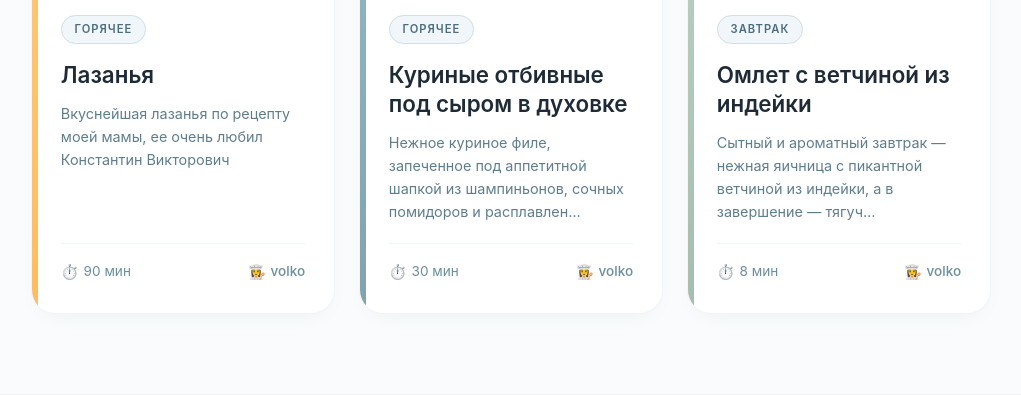
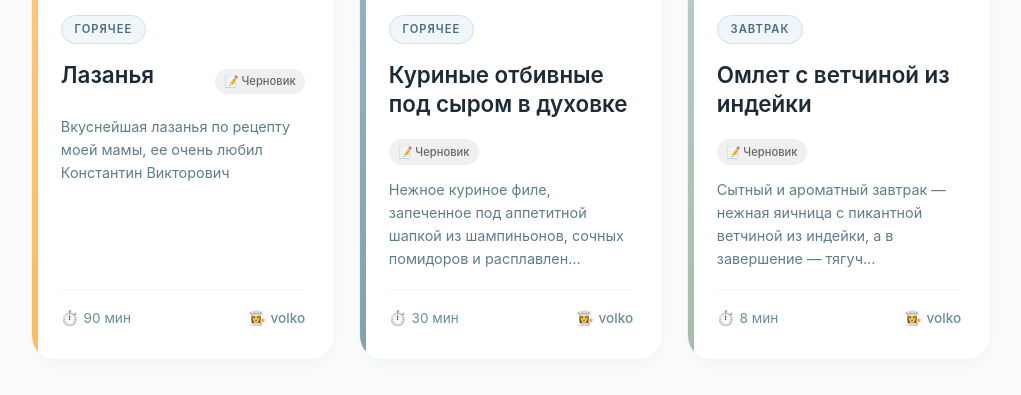
Before and after one commit to dianaLoki/CookBook, a Django app: page /users/profile/volko/ in a window 1280 px wide. Shown: the part 670-1065 px from the top of the page, without its empty margins (129-1150 px from the left). Run offline with Django 5.2, Linux system fonts and the light colour scheme; a user stored in the database is signed in; data comes from the database, SQL or seed files in the repository.

Commit message:
Add recipe moderation system: status field, filter published recipes, show status in profile, prevent editing published recipes without re-moderation

```diff
--- a/cookbook_project/settings.py
+++ b/cookbook_project/settings.py
@@ -56,7 +56,7 @@ MIDDLEWARE = [
     'django.middleware.clickjacking.XFrameOptionsMiddleware',
 ]
 
-ROOT_URLCONF = 'cookbook_project.urls'  #cookbook_project.urls'
+ROOT_URLCONF = 'cookbook_project.urls'
 
 TEMPLATES = [
     {
--- a/recipes/models.py
+++ b/recipes/models.py
@@ -20,6 +20,22 @@ class Recipe(models.Model):
         ('medium', 'Средний'),
         ('hard', 'Сложный'),
     ]
+
+    STATUS_CHOICES = [
+        ('draft', 'Черновик'),
+        ('moderation', 'На модерации'),
+        ('published', 'Опубликован'),
+        ('rejected', 'Отклонён'),
+    ]
+
+    status = models.CharField(
+        max_length=10,
+        choices=STATUS_CHOICES,
+        default='draft'
+    )
+
+    moderation_comment = models.TextField(blank=True, help_text="Причина отклонения (для администратора)")
+
     name = models.CharField(max_length=100)
     description = models.TextField()
     steps = models.TextField()
@@ -51,7 +67,7 @@ class Recipe(models.Model):
     image = models.ImageField(
         upload_to='recipes/img/%Y/%m/%d/',
         null=True,
-        blank=True
+        blank=False
     )
 
     class Meta:
--- a/recipes/urls.py
+++ b/recipes/urls.py
@@ -5,10 +5,9 @@ app_name = 'recipes'
 
 urlpatterns = [
     path('index', views.IndexView.as_view(), name='index'),
-    path('search/', views.SearchResultsView.as_view(), name='search'),  # ← первым
+    path('search/', views.SearchResultsView.as_view(), name='search'),
     path('favorites', views.FavoritesListView.as_view(), name='favorites'),
     path('recipe/<int:recipe_id>/', views.DetailRecipeView.as_view(), name='recipe_detail'),
-    path('category/<int:category_id>/', views.recipe_by_category, name='recipe_by_category'),
     path('add_recipe', views.AddRecipe.as_view(), name='add_recipe'),
     path('recipe_list', views.RecipesListView.as_view(), name='recipe_list'),
     path('recipe/<int:pk>/edit/', views.UpdateRecipeView.as_view(), name='recipe_edit'),
--- a/users/static/users/css/profile.css
+++ b/users/static/users/css/profile.css
@@ -278,3 +278,49 @@
         justify-content: center;
     }
 }
+
+/* ========== СТАТУСЫ РЕЦЕПТОВ ========== */
+.recipe-header {
+    display: flex;
+    justify-content: space-between;
+    align-items: center;
+    flex-wrap: wrap;
+    gap: 0.5rem;
+    margin-bottom: 0.8rem;
+}
+
+.recipe-header h3 {
+    margin: 0;
+    font-size: 1.4rem;
+    font-weight: 600;
+    line-height: 1.3;
+}
+
+.recipe-status {
+    display: inline-block;
+    padding: 0.2rem 0.6rem;
+    border-radius: 20px;
+    font-size: 0.7rem;
+    font-weight: 500;
+    white-space: nowrap;
+}
+
+.status-draft {
+    background: #f0f0f0;
+    color: #666;
+}
+
+.status-moderation {
+    background: #fff3e0;
+    color: #cc7f2a;
+}
+
+.status-published {
+    background: #e0f5e8;
+    color: #2c7a4d;
+}
+
+.status-rejected {
+    background: #ffe6e6;
+    color: #d44c4c;
+}
--- a/users/templates/users/profile.html
+++ b/users/templates/users/profile.html
@@ -59,7 +59,18 @@
                             <img src="{{ recipe.image.url }}" alt="{{ recipe.name }}" class="recipe-image">
                         {% endif %}
                         <span class="recipe-category">{{ recipe.category.name }}</span>
+
+                        <div class="recipe-header">
                             <h3><a href="{% url 'recipes:recipe_detail' recipe.id %}">{{ recipe.name }}</a></h3>
+                            <span class="recipe-status status-{{ recipe.status }}">
+                                {% if recipe.status == 'draft' %}📝 Черновик
+                                {% elif recipe.status == 'moderation' %}⏳ На модерации
+                                {% elif recipe.status == 'published' %}✅ Опубликован
+                                {% elif recipe.status == 'rejected' %}❌ Отклонён
+                                {% endif %}
+                            </span>
+                        </div>
+
                         <p class="recipe-description">{{ recipe.description|truncatechars:100 }}</p>
                         <div class="recipe-footer">
                             <span class="recipe-time">{{ recipe.duration }} мин</span>
@@ -68,6 +79,7 @@
                     </div>
                 {% endfor %}
             </div>
+
             <!-- Пагинация в профиле -->
             {% if recipes.has_other_pages %}
                 <div class="pagination">
--- a/users/urls.py
+++ b/users/urls.py
@@ -1,6 +1,6 @@
 from django.urls import path
 from django.contrib.auth.views import LogoutView, PasswordChangeView, PasswordChangeDoneView
-from users.views import LoginView, RegisterUser, LoginUser, ProfileEditView, ProfileView  # Явный импорт конкретных классов
+from users.views import LoginUser, RegisterUser, ProfileEditView, ProfileView
 
 app_name = 'users'
 
```
Also changed, not shown: recipes/admin.py (+12 -10 lines), recipes/views.py (+19 -6 lines). Lines whose indentation alone changed are shown as unchanged.
